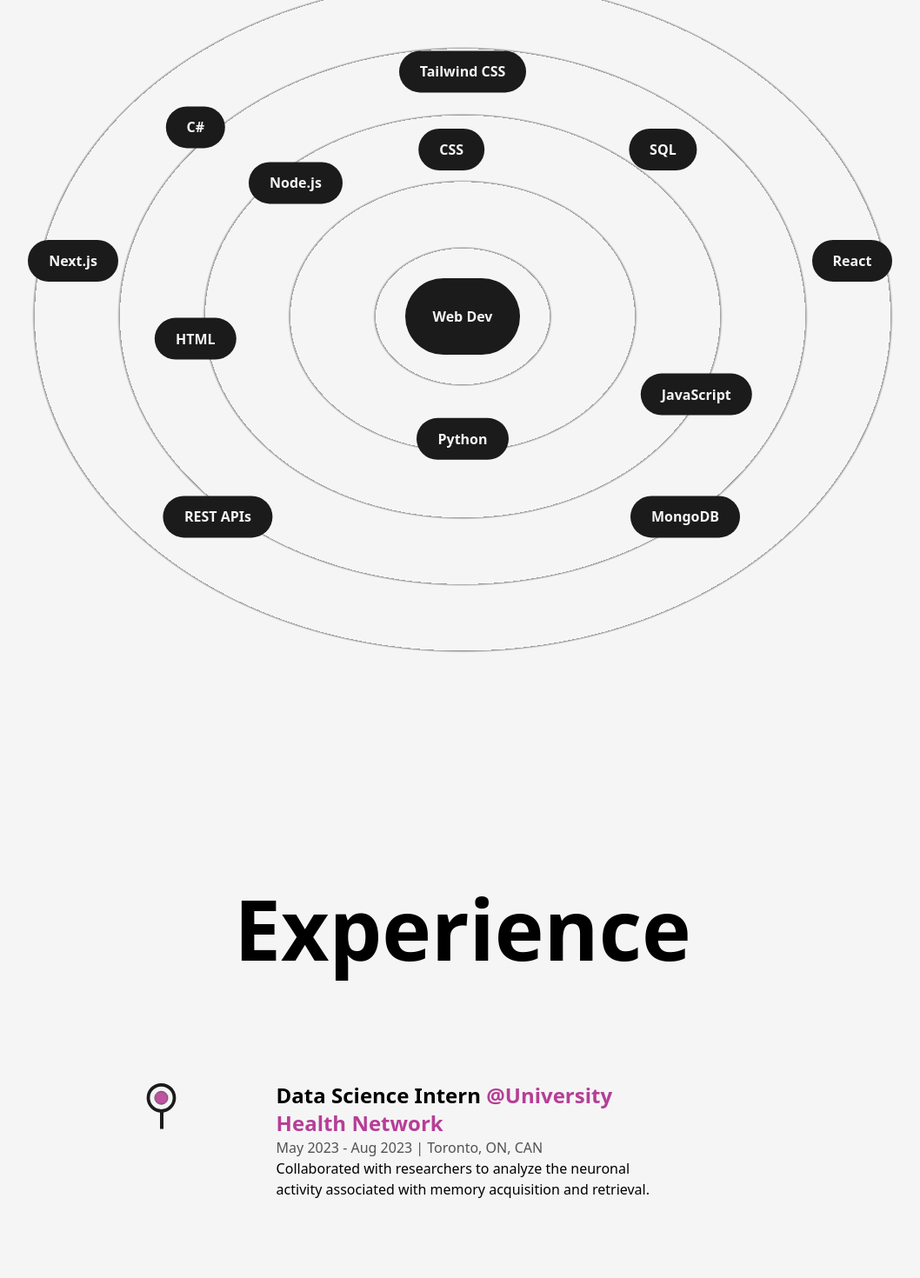
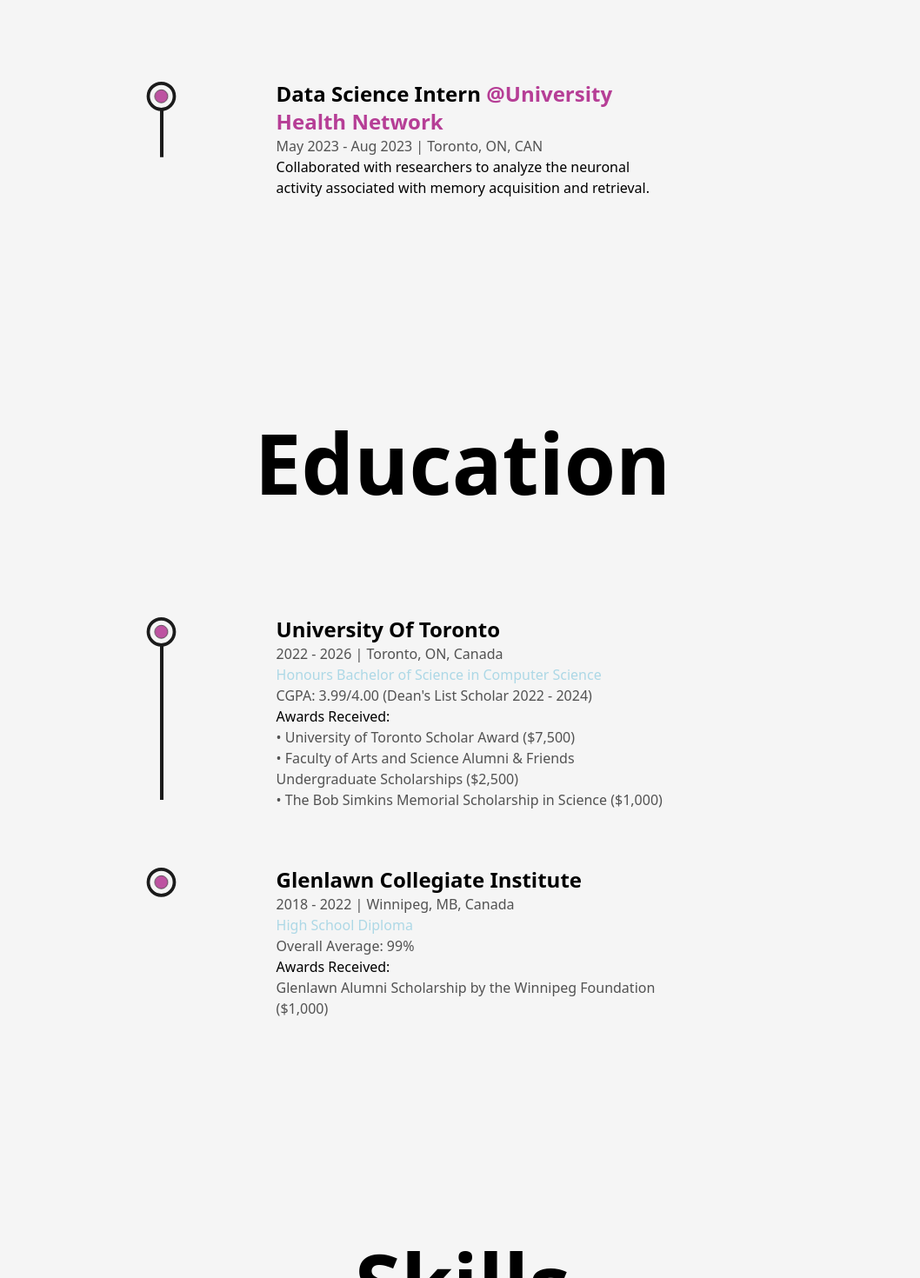
Before and after one commit to lmposter/Portfolio, a Next.js app: page /about in a window 1280 px wide. Shown: the part 1322-2792 px from the top of the page at 87% size, without its empty margins (108-1166 px from the left). Built offline with nearby package versions, Linux system fonts and the light colour scheme; no server answers.

Commit message:
Update about.js

```diff
--- a/src/pages/about.js
+++ b/src/pages/about.js
@@ -96,9 +96,9 @@ const about = () => {
 
             </div>
           </div>
-          <Skills />
           <Experience />
           <Education />
+          <Skills />
         </Layout>
       </main>
     </>
```
